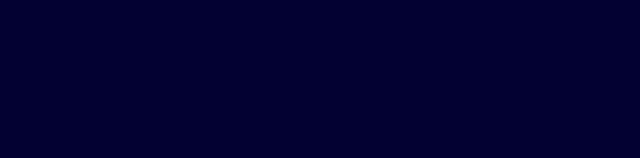
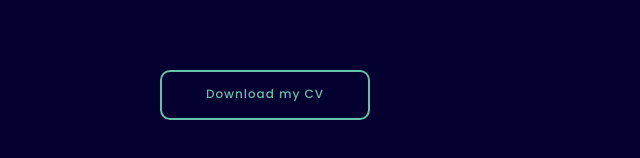
Before and after one commit to aliciabarczak/Profolio_Page, a React (Create React App) app: page / in a window 1280 px wide. Shown: the part 8250-8408 px from the top of the page, without its empty margins (0-640 px from the left). Built offline with nearby package versions, Linux system fonts and the light colour scheme.

Commit message:
add CV button

```diff
--- a/src/Components/Contact.jsx
+++ b/src/Components/Contact.jsx
@@ -18,5 +18,12 @@ export default function Contact() {
         <img src="https://i.ibb.co/z4G8Bcq/email-14-128.png"/>
         <p>aliciabarczak1@gmail.com</p>
         </div>
+        <div className="CVButton">
+        <div className="button_slide slide_left" id="CVBtn">
+          <p>Download my CV</p>
+          <br /> <br />
+          <br />
+        </div>
+      </div>
     </div>)
 }
--- a/src/Styling/Contact.css
+++ b/src/Styling/Contact.css
@@ -2,6 +2,47 @@
     display: flex;
     flex-direction: column;
 }
+
+.button_slide {
+  color: rgb(103, 192, 168);
+  border: 2px solid rgb(103, 192, 168);
+  border-radius: 10px;
+  padding: 0.5rem;
+  font-family: "Lucida Console", Monaco, monospace;
+  font-size: 12px;
+  letter-spacing: 1px;
+  cursor: pointer;
+  box-shadow: inset 0 0 0 0 rgb(108, 200, 175);
+  -webkit-transition: ease-out 0.4s;
+  -moz-transition: ease-out 0.4s;
+  transition: ease-out 0.4s;
+}
+
+.slide_left:hover {
+  box-shadow: inset 0 0 0 200px rgb(108, 200, 175);
+  color: white;
+  -webkit-transition: ease-out 0.4s;
+  -moz-transition: ease-out 0.4s;
+  transition: ease-out 0.4s;
+}
+
+#CVBtn {
+  width: 210px;
+  height: 50px;
+  font-family: "Poppins", sans-serif;
+  font-weight: 500;
+  grid-area: contact_me;
+  margin: auto;
+  text-align: center;
+  margin-top: 15%;
+  margin-left: 25%;
+  margin-bottom: 15%;
+}
+
+#CVBtn p {
+   margin-top: 5px;
+  }
+
 
 .contactBox{
     display: flex;
```
